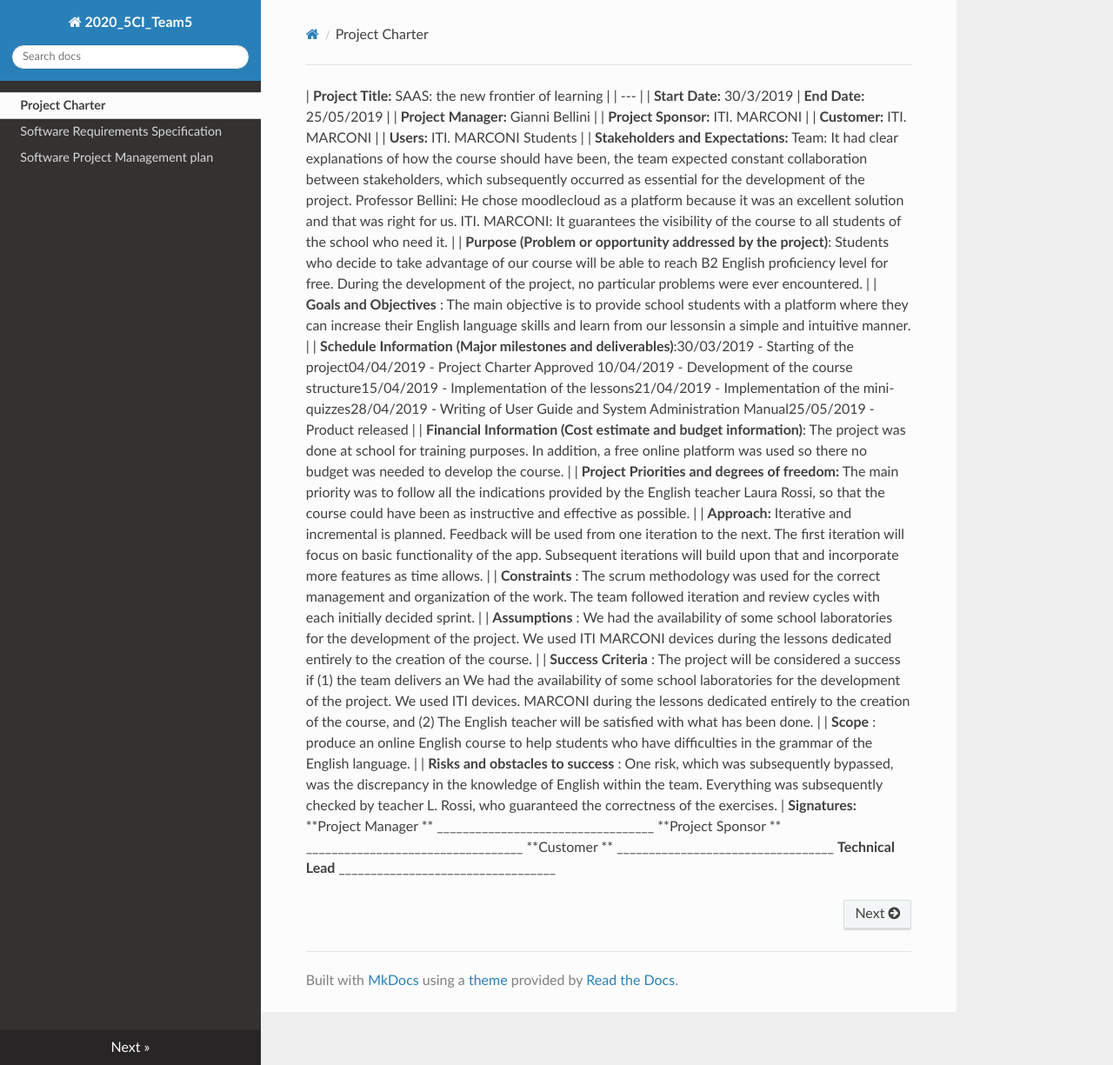
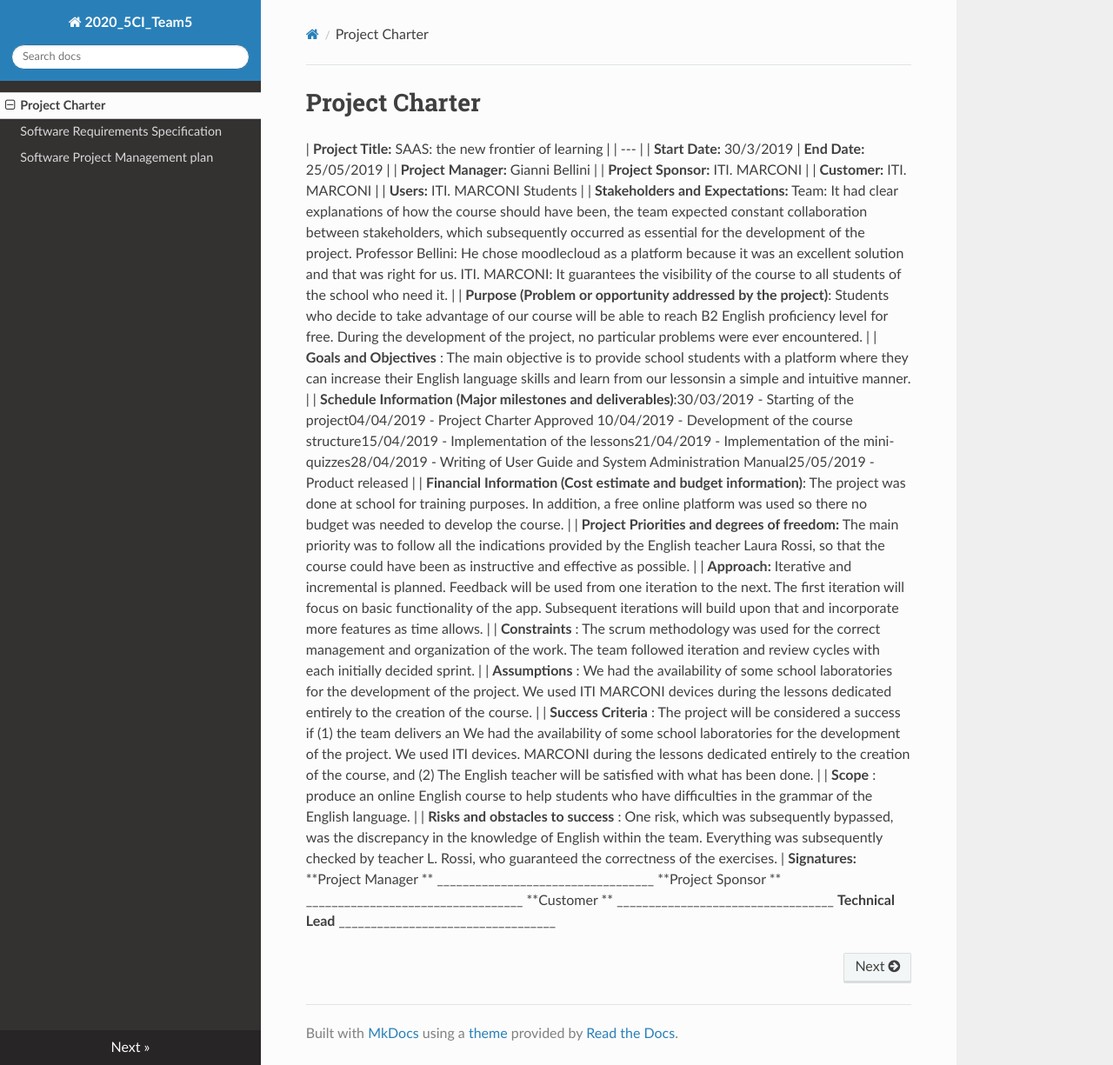
Before and after one commit to giacob500/2020-5ci-team5-lorenzigiacomo, an MkDocs documentation site: the page built from docs/Project Charter Doc.md, in a window 1280 px wide and 1225 px high. Shown: the whole window at 87% size. Built offline with MkDocs 1.6.1, drawn with Linux system fonts in a browser that asks for light colours; nearby versions of some CDN libraries.

Commit message:
Update Project Charter Doc.md

```diff
--- a/docs/Project Charter Doc.md
+++ b/docs/Project Charter Doc.md
@@ -1,3 +1,5 @@
+# Project Charter
+
 | **Project Title:** SAAS: the new frontier of learning |
 | --- |
 | **Start Date:** 30/3/2019 | **End Date:** 25/05/2019 |
```
